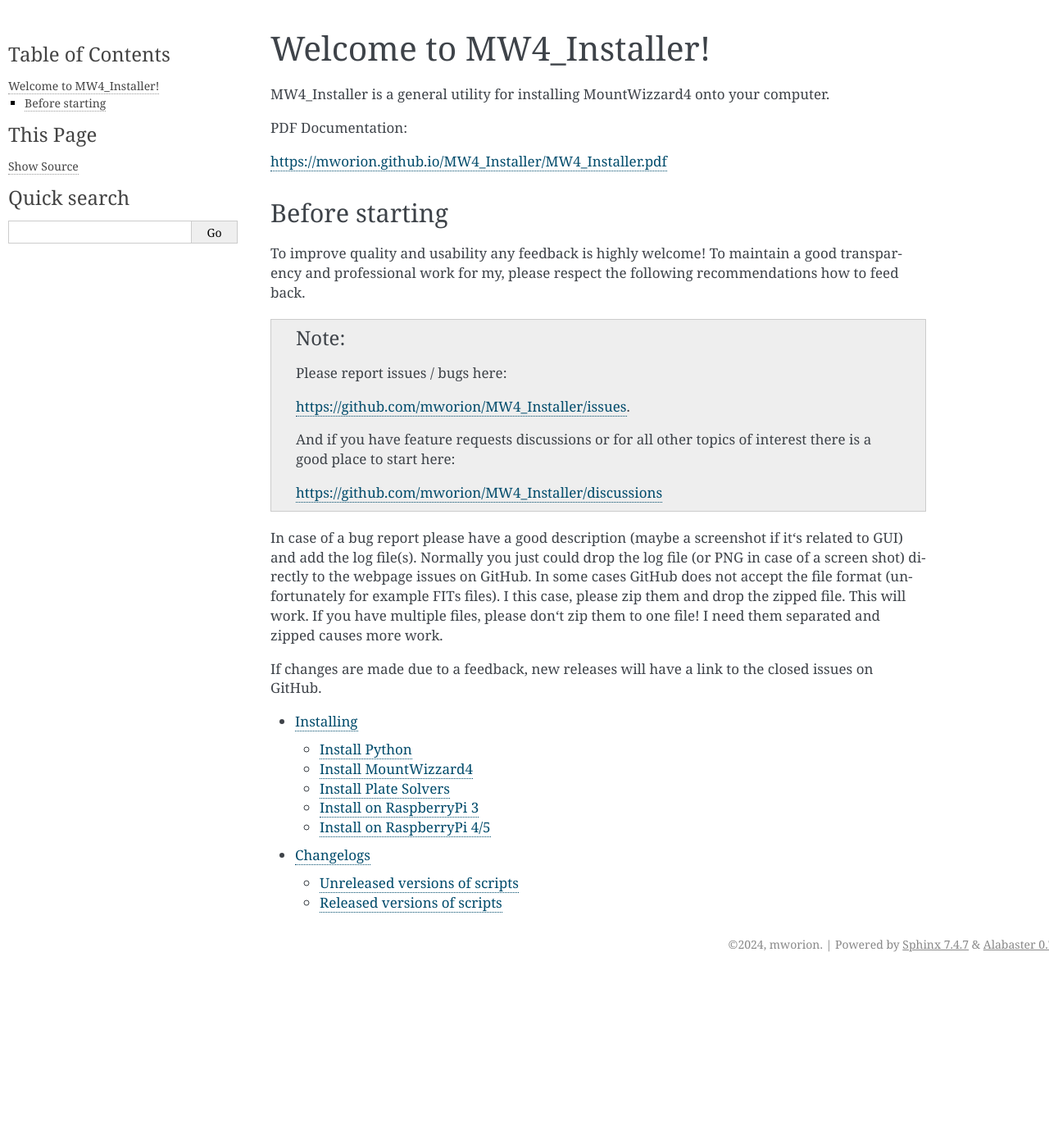
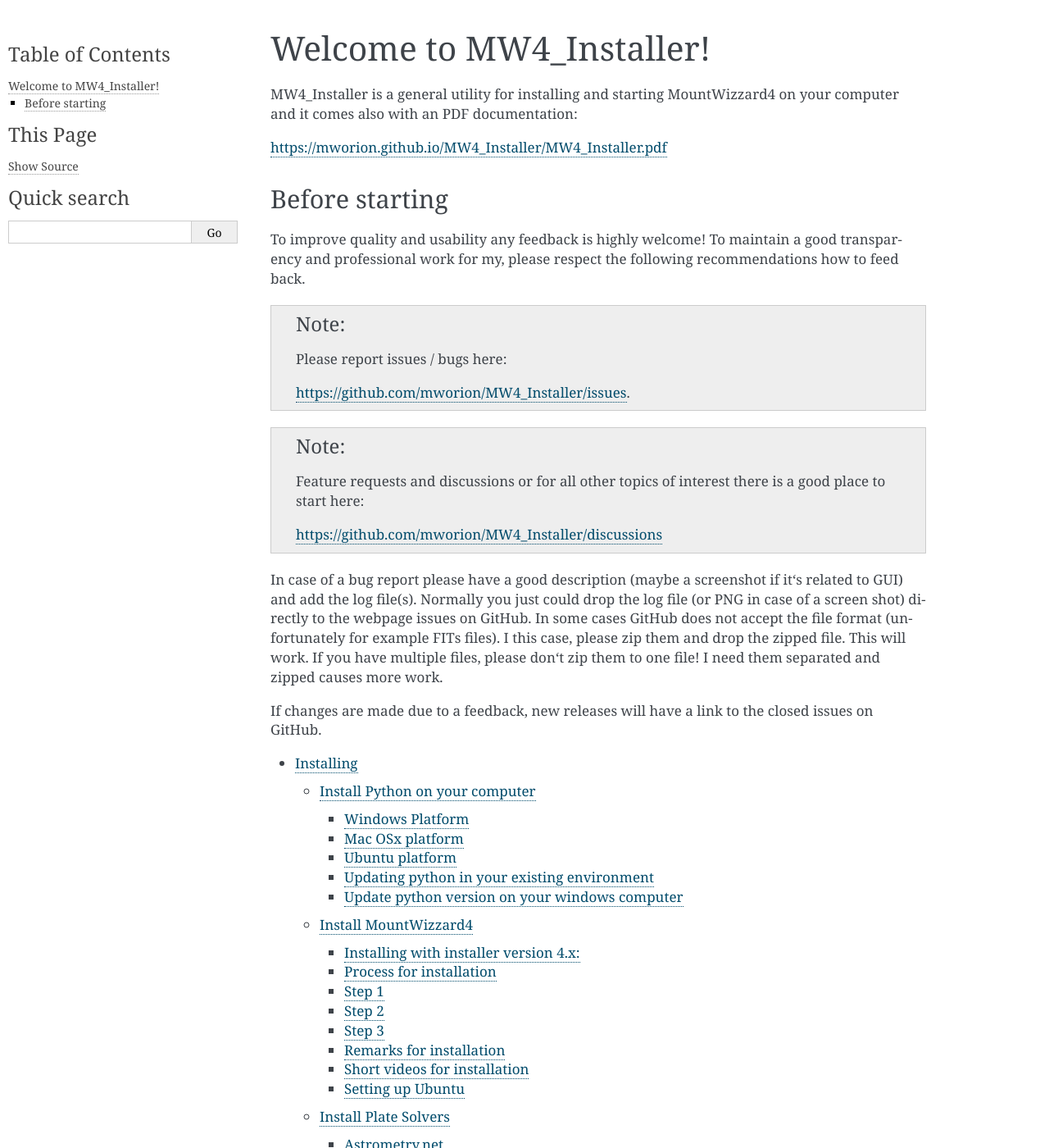
Before and after one commit to mworion/MW4_Installer, a Sphinx documentation site: the page built from doc/index.rst, in a window 1280 px wide and 1400 px high. Shown: the whole window at 82% size. Built offline with Sphinx 7.4.7, drawn with Linux system fonts in a browser that asks for light colours; pages that are not in the unit, such as notebooks, are missing from menus; some of the changed text lies outside the part shown.

Commit message:
update document

```diff
--- a/doc/conf.py
+++ b/doc/conf.py
@@ -7,11 +7,12 @@
 #    #  ##  #  ##  ##    ######
 #   #   #   #  #   #       #
 #
-# Python-based Tool for interaction with the 10micron mounts
-# GUI with PyQT5 for python
+# Installer for MountWizzard4
+#
+# a Python-based Tool for interaction with the
+# 10micron mounts GUI with PyQT5/6
 #
 # written in python3, (c) 2019-2024 by mworion
-#
 # Licence APL2.0
 #
 ###########################################################
@@ -40,8 +41,8 @@
 author = 'Michael Würtenberger'
 
 # The full version, including alpha/beta/rc tags
-version = '3.3'
-release = '3.3'
+version = '4.0.0'
+release = '4.0.0'
 master_doc = 'index'
 
 # -- General configuration ---------------------------------------------------
@@ -51,7 +52,7 @@
 # ones.
 extensions = ['sphinx.ext.autosectionlabel',
               'sphinx.ext.githubpages', 'sphinxcontrib.drawio',
-              'sphinx_simplepdf']
+              'sphinx_simplepdf', 'sphinx_copybutton']
 
 # Add any paths that contain templates here, relative to this directory.
 templates_path = ['_templates']
--- a/doc/index.rst
+++ b/doc/index.rst
@@ -1,25 +1,23 @@
 Welcome to MW4_Installer!
 =========================
-MW4_Installer is a general utility for installing MountWizzard4 onto your
-computer.
-
-PDF Documentation:
+MW4_Installer is a general utility for installing and starting MountWizzard4 on
+your computer and it comes also with an PDF documentation:
 
 https://mworion.github.io/MW4_Installer/MW4_Installer.pdf
 
 Before starting
 ---------------
 
-To improve quality and usability any feedback is highly welcome! To maintain a good
-transparency and professional work for my, please respect the following
+To improve quality and usability any feedback is highly welcome! To maintain a
+good transparency and professional work for my, please respect the following
 recommendations how to feed back.
 
 .. note:: Please report issues / bugs here:
 
           https://github.com/mworion/MW4_Installer/issues.
 
-          And if you have feature requests discussions or for all other topics of
-          interest there is a good place to start here:
+.. note:: Feature requests and discussions or for all other topics of interest
+          there is a good place to start here:
 
           https://github.com/mworion/MW4_Installer/discussions
 
@@ -32,12 +30,12 @@
 you have multiple files, please don‘t zip them to one file! I need them separated
 and zipped causes more work.
 
-If changes are made due to a feedback, new releases will have a link to the closed
-issues on GitHub.
+If changes are made due to a feedback, new releases will have a link to the
+closed issues on GitHub.
 
 
 .. toctree::
-    :maxdepth: 2
+    :maxdepth: 3
 
     install/index
     changelog/index
--- a/doc/install/python.rst
+++ b/doc/install/python.rst
@@ -1,5 +1,5 @@
-Install Python
-==============
+Install Python on your computer
+===============================
 MountWizzard4 is a python3 application based on some python libraries and uses
 Qt5/6 as framework for GUI. Different to past versions of MountWizzard4 there
 will be no one box solution (MAC bundle, EXE File, etc.) available. As
@@ -34,8 +34,8 @@
     windows. On other OS there is no need for doing that.
 
 
-Windows
--------
+Windows Platform
+----------------
 .. warning::
     Windows makes a hard split between 32bit and 64bit versions. If your drivers
     and setup uses 64bit solutions, please install 64bit python!
@@ -57,8 +57,8 @@
 Depending on your preference you could install python3 for a single user or
 for all users. MountWizzard4 does not need admin rights to run!
 
-Mac OSx
--------
+Mac OSx platform
+----------------
 Depending on your OSx version please download the installer for python3 from:
 
 https://www.python.org/downloads/mac-osx/
@@ -71,8 +71,8 @@
     experience with these setups. Actually MountWizzard4 only support Intel
     architecture so you need to use the Rosetta emulator.
 
-Ubuntu
-------
+Ubuntu platform
+---------------
 Referring to Ubuntu 20.04 LTS as it comes with python3.8. This should work, but
 you could upgrade to a newer python3 version. This could be done by adding an
 appropriate repo, which enables this version.
@@ -112,7 +112,7 @@
 
 
 Update python version on your windows computer
-^^^^^^^^^^^^^^^^^^^^^^^^^^^^^^^^^^^^^^^^^^^^^^
+-----------------------------------------------
 Please go to the python website an download the appropriate python version. On
 windows please check the selection of the 32bit or 64bit correctly. It should be
 the version you have already chosen.
```
Also changed, not shown: tasks.py (deleted, +0 -60 lines).
